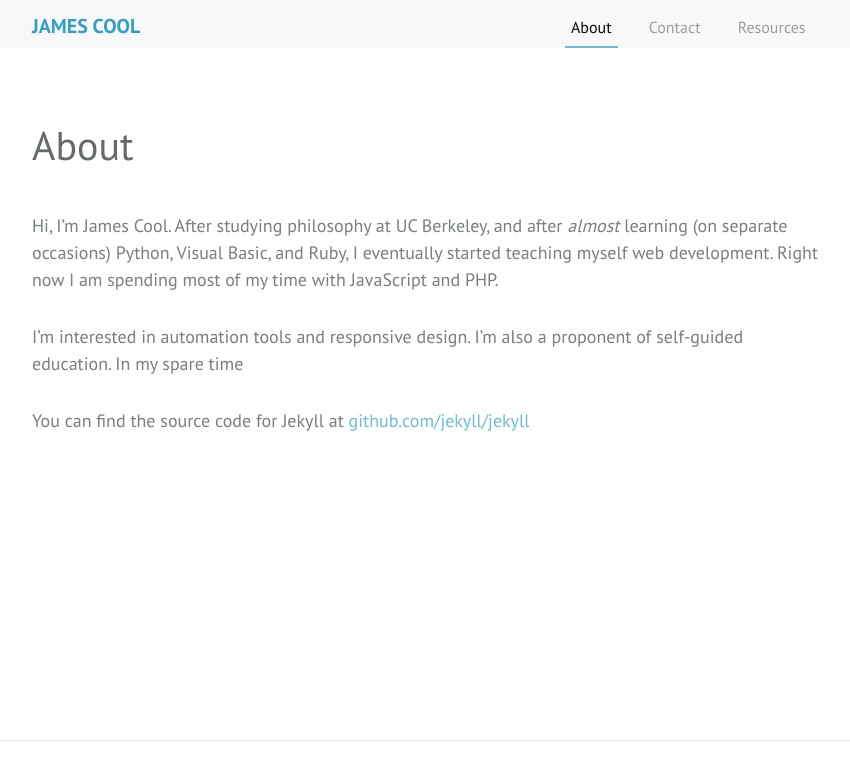
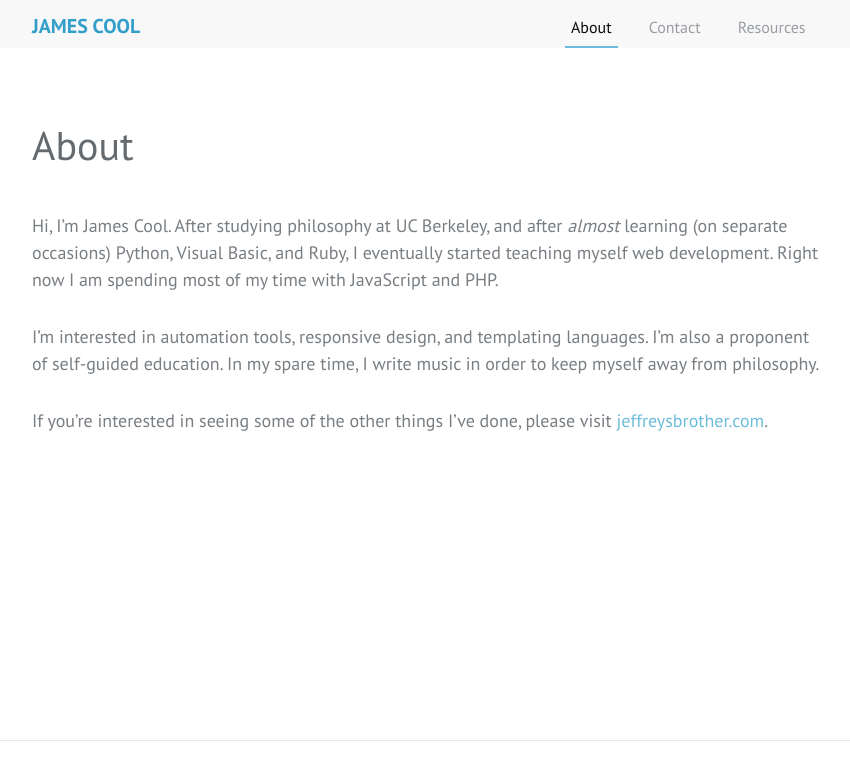
Before and after one commit to jeffreysbrother/jeffreysbrother.github.io, a Jekyll site: the page built from about.md, in a window 1280 px wide, cut to the strip 0-791 px from the top of the page. Shown: the top 780 px of the strip, without its empty margins (213-1063 px from the left). Built offline with Jekyll 4.4.1, drawn with Linux system fonts in a browser that asks for light colours.

Commit message:
finished about page

```diff
--- a/about.md
+++ b/about.md
@@ -5,6 +5,6 @@ permalink: /about/
 
 Hi, I'm James Cool. After studying philosophy at UC Berkeley, and after *almost* learning (on separate occasions) Python, Visual Basic, and Ruby, I eventually started teaching myself web development. Right now I am spending most of my time with JavaScript and PHP.
 
-I'm interested in automation tools and responsive design. I'm also a proponent of self-guided education. In my spare time
+I'm interested in automation tools, responsive design, and templating languages. I'm also a proponent of self-guided education. In my spare time, I write music in order to keep myself away from philosophy.
 
-You can find the source code for Jekyll at [github.com/jekyll/jekyll](https://github.com/jekyll/jekyll)
+If you're interested in seeing some of the other things I've done, please visit [jeffreysbrother.com](http://jeffreysbrother.com/).
```
Also changed, not shown: 2 other files.
